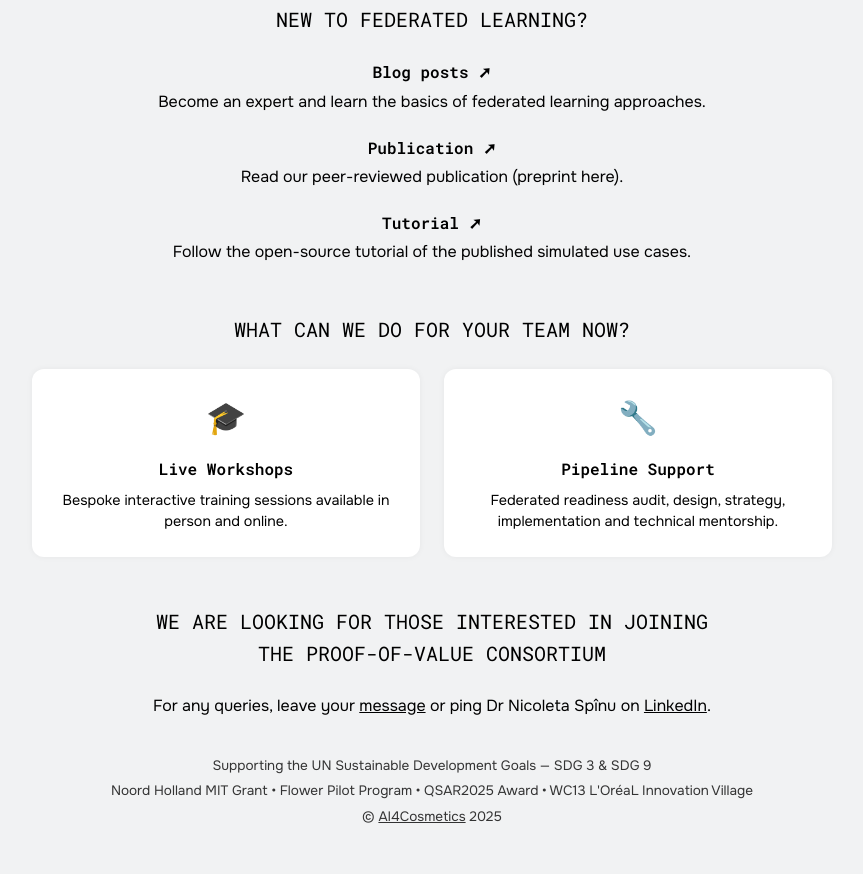
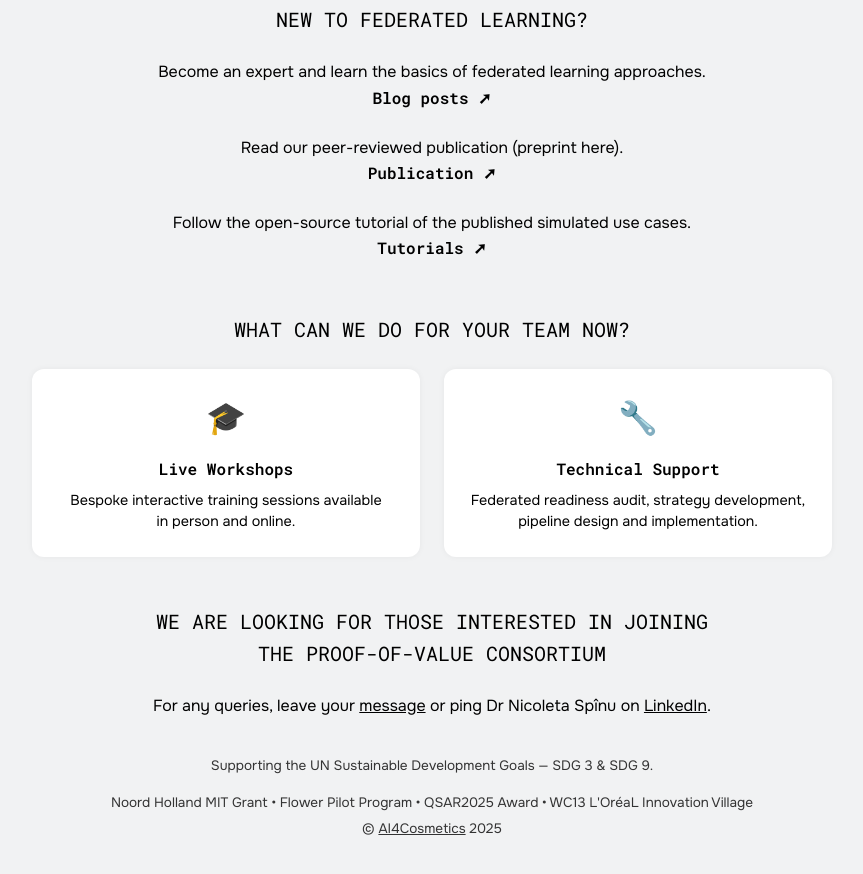
Before and after one commit to ai4cosmetics/fl-chemsafe-website, a plain HTML site: page index.html in a window 1280 px wide. Shown: the part 322-1196 px from the top of the page, without its empty margins (208-1071 px from the left). Drawn offline with Linux system fonts and the light colour scheme.

Commit message:
Minor changes

```diff
--- a/index.html
+++ b/index.html
@@ -176,16 +176,16 @@
     <h2>NEW TO FEDERATED LEARNING?</h2>
     <div class="list-items">
       <div class="list-item">
+        Become an expert and learn the basics of federated learning approaches.
         <a href="https://ai4cosmetics.substack.com/s/fl-chemsafe" target="_blank" class="list-link">Blog posts ➚</a>
-        Become an expert and learn the basics of federated learning approaches.
       </div>
       <div class="list-item">
+        Read our peer-reviewed publication (preprint here).
         <a href="#" target="_blank" class="list-link">Publication ➚</a>
-        Read our peer-reviewed publication (preprint here).
       </div>
       <div class="list-item">
-        <a href="https://github.com/ai4cosmetics/fl-chemsafe" target="_blank" class="list-link">Tutorial ➚</a>
         Follow the open-source tutorial of the published simulated use cases.
+        <a href="https://github.com/ai4cosmetics/fl-chemsafe" target="_blank" class="list-link">Tutorials ➚</a>
       </div>
     </div>
   </section>
@@ -196,12 +196,12 @@
       <div class="service-card">
         <div class="icon">🎓</div>
         <h3>Live Workshops</h3>
-        <p>Bespoke interactive training sessions available in person and online.</p>
+        <p>Bespoke interactive training sessions available<br>in person and online.</p>
       </div>
       <div class="service-card">
         <div class="icon">🔧</div>
-        <h3>Pipeline Support</h3>
-        <p>Federated readiness audit, design, strategy, implementation and technical mentorship.</p>
+        <h3>Technical Support</h3>
+        <p>Federated readiness audit, strategy development, pipeline design and implementation.</p>
       </div>
     </div>
   </section>
@@ -212,7 +212,7 @@
   </section>
 
   <footer>
-    <p>Supporting the UN Sustainable Development Goals — SDG 3 &amp; SDG 9</p>
+    <p style="margin-bottom: 1rem;">Supporting the UN Sustainable Development Goals — SDG 3 &amp; SDG 9.</p>
     <p>Noord Holland MIT Grant • Flower Pilot Program • QSAR2025 Award • WC13 L'OréaL Innovation Village</p>
     <p>© <a href="https://www.ai4cosmetics.com" target="_blank">AI4Cosmetics</a> 2025</p>
   </footer>
```
